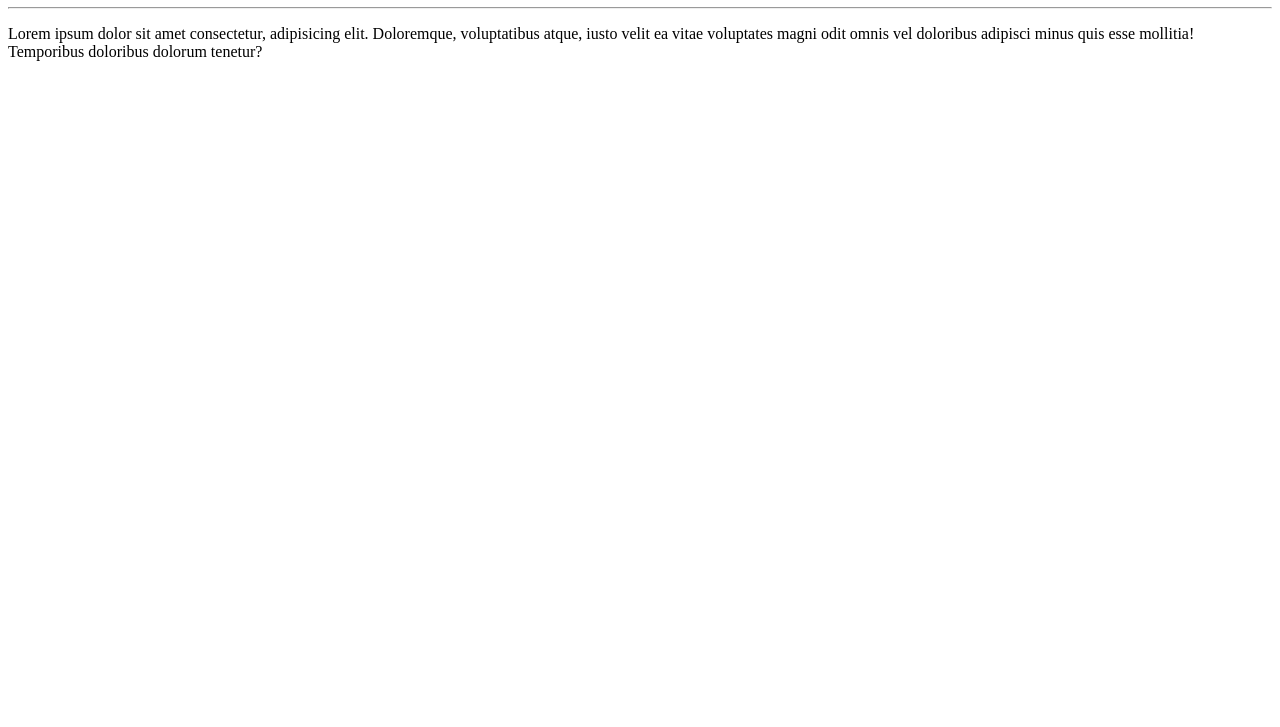
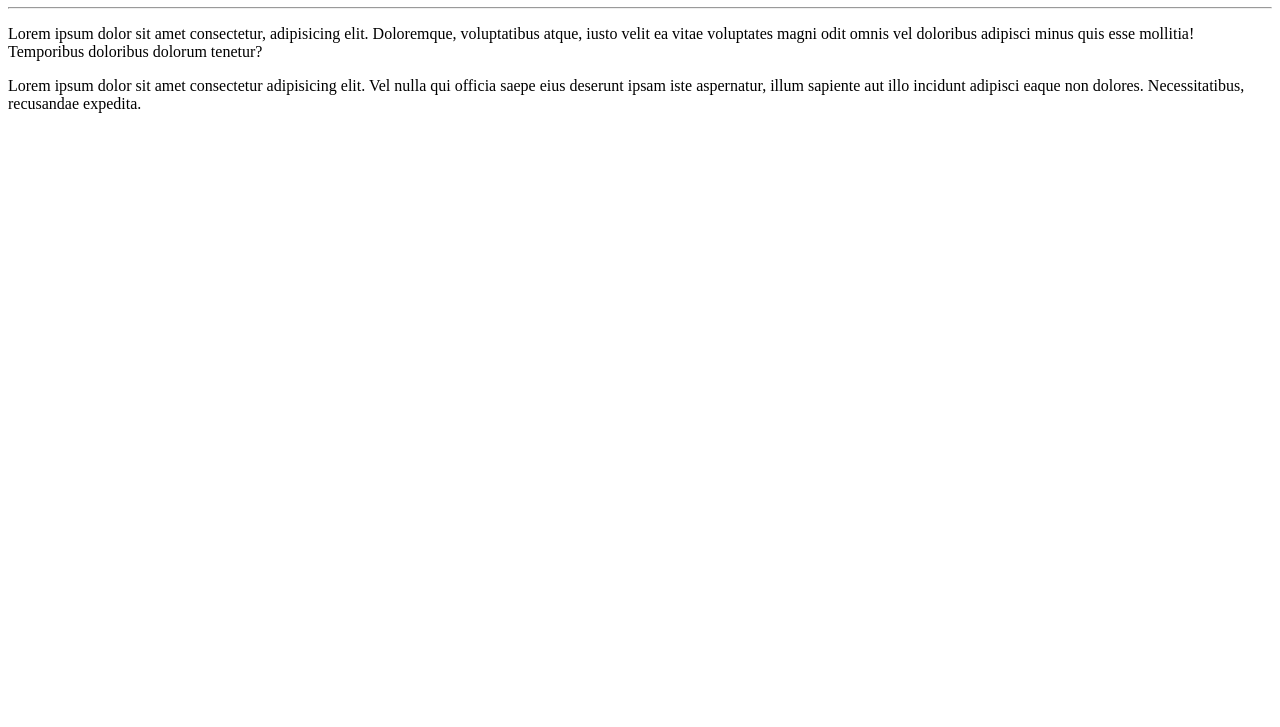
Before and after one commit to Lucas-Maio/Ola-mundo, a plain HTML site: page Site-exemplo/index.html in a window 1280 px wide. Shown: the part 73-800 px from the top of the page. Drawn offline with Linux system fonts and the light colour scheme.

Commit message:
Adicionado um <p>

```diff
--- a/Site-exemplo/index.html
+++ b/Site-exemplo/index.html
@@ -10,5 +10,6 @@
     <h1>Olá Mundo</h1>
     <hr>
     <p>Lorem ipsum dolor sit amet consectetur, adipisicing elit. Doloremque, voluptatibus atque, iusto velit ea vitae voluptates magni odit omnis vel doloribus adipisci minus quis esse mollitia! Temporibus doloribus dolorum tenetur?</p>
+    <p>Lorem ipsum dolor sit amet consectetur adipisicing elit. Vel nulla qui officia saepe eius deserunt ipsam iste aspernatur, illum sapiente aut illo incidunt adipisci eaque non dolores. Necessitatibus, recusandae expedita.</p>
 </body>
 </html>
```
